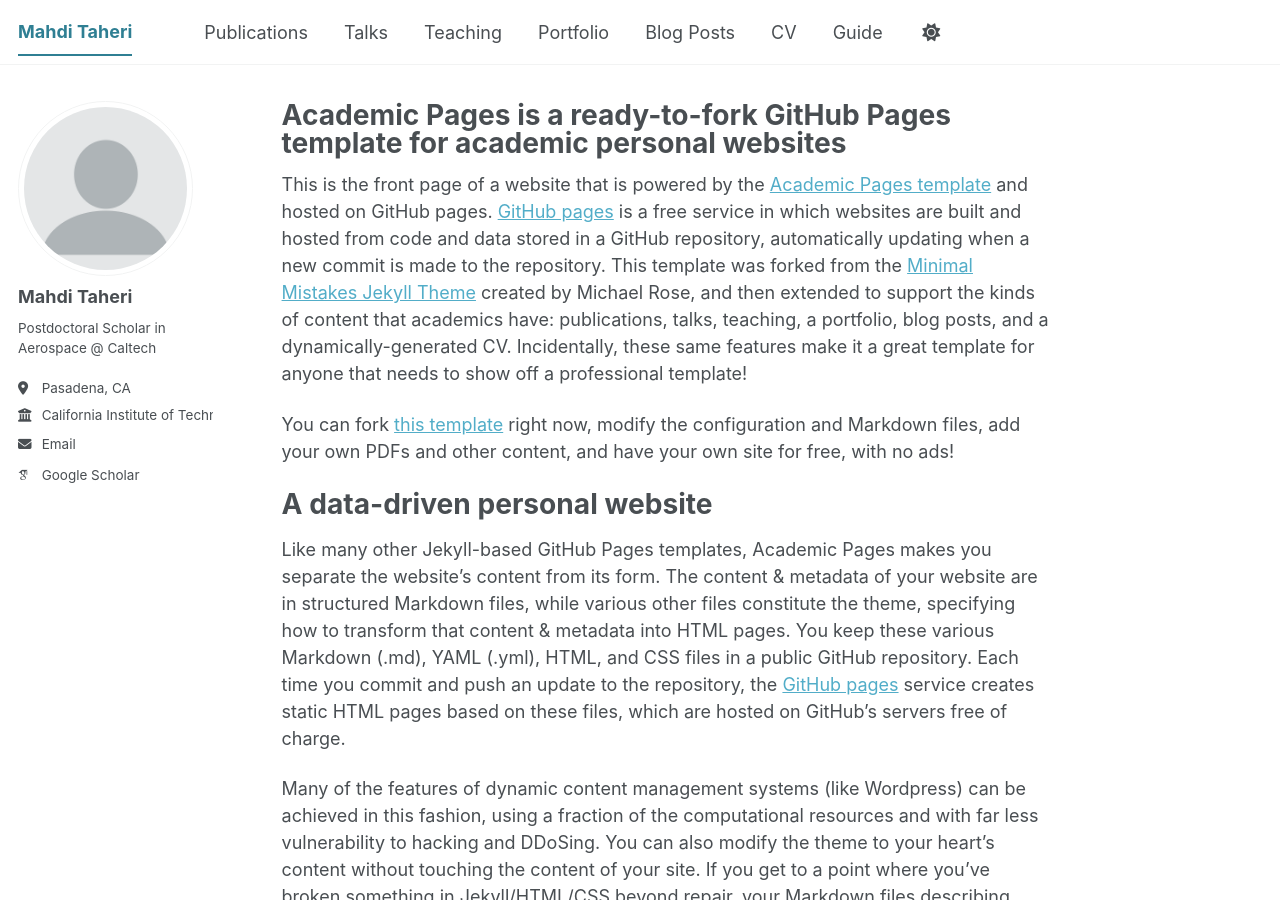
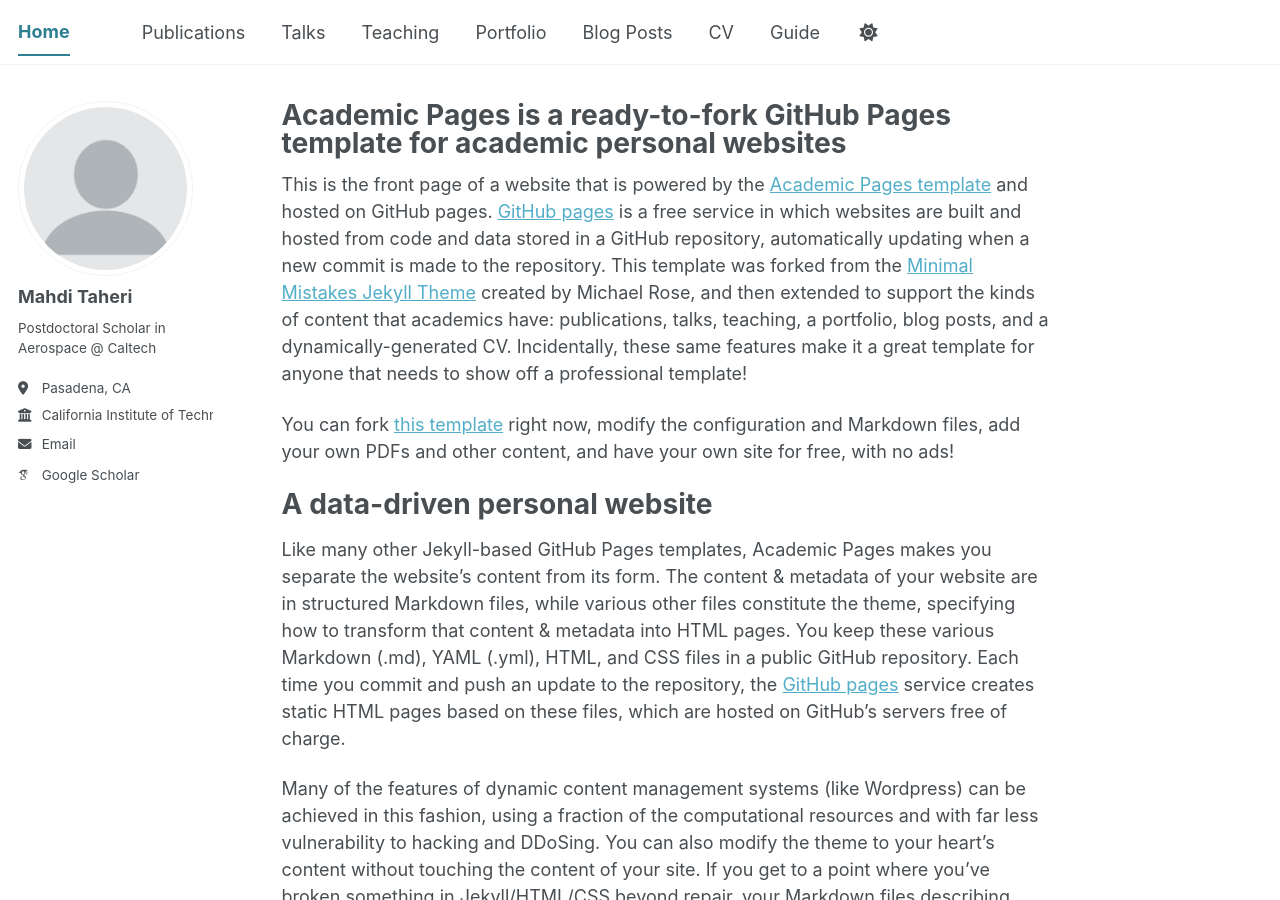
Before and after one commit to mtaheriee/mtaheriee.github.io, a Jekyll site: the page built from _pages/about.md, in a window 1280 px wide and 900 px high. Built offline with Jekyll 4.4.1, drawn with Linux system fonts in a browser that asks for light colours; some web fonts are replaced; a script bundle is joined from its source files by our own code; library files that are not in the unit come from our copies.

Commit message:
Update _config.yml

```diff
--- a/_config.yml
+++ b/_config.yml
@@ -9,7 +9,7 @@
 # Basic Site Settings
 locale                   : "en-US"
 site_theme               : "default" # The available themes options are "default", "air", "sunrise", "mint", "dirt" and "contrast"
-title                    : "Mahdi Taheri"
+title                    : "Home"
 title_separator          : "-"
 name                     : &name "Mahdi Taheri"
 description              : &description "Postdoctoral Scholar in Aerospace @ Caltech"   # Update this with a general description of your site, this is the default if not overridden by a page
```
